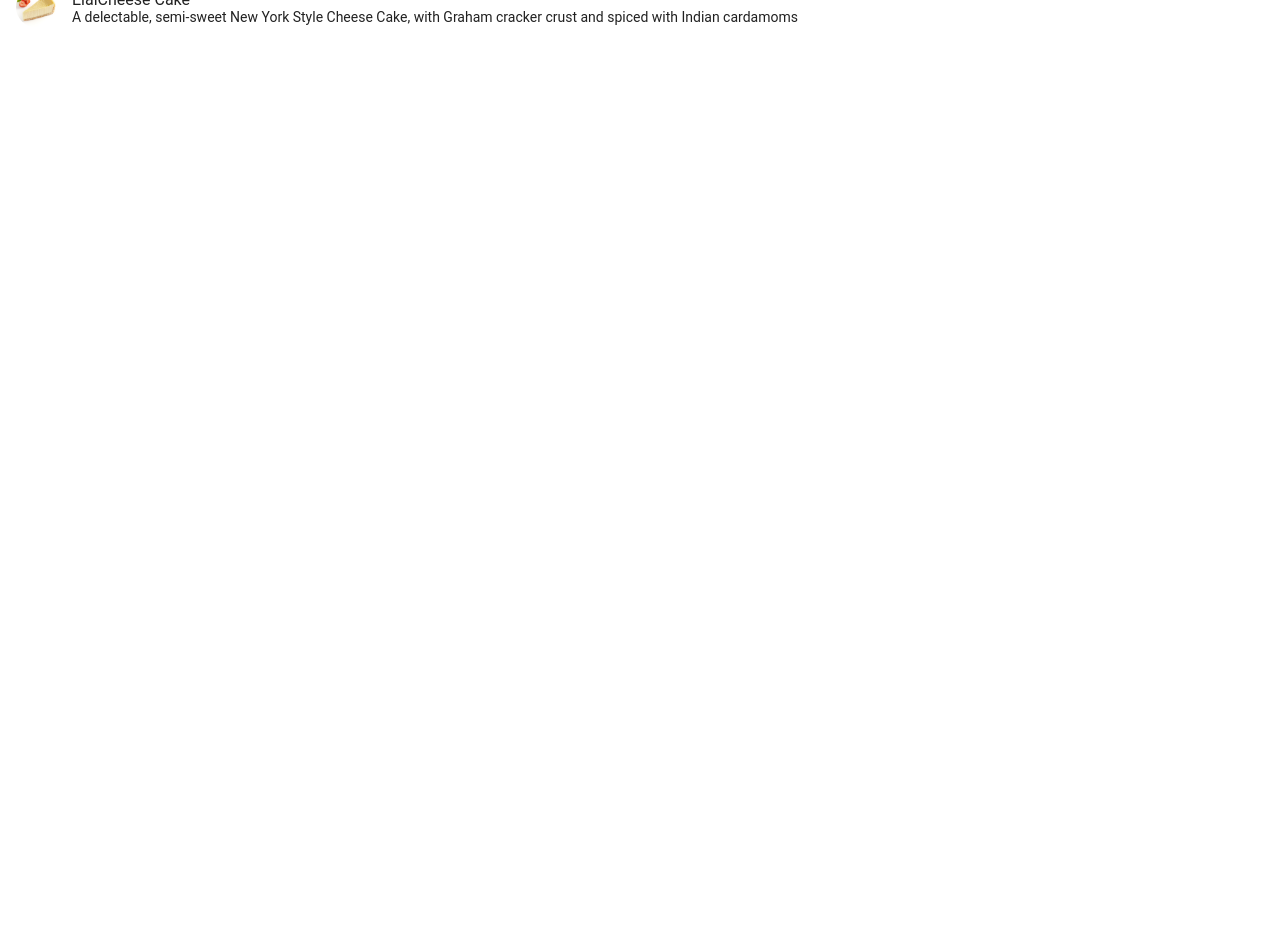
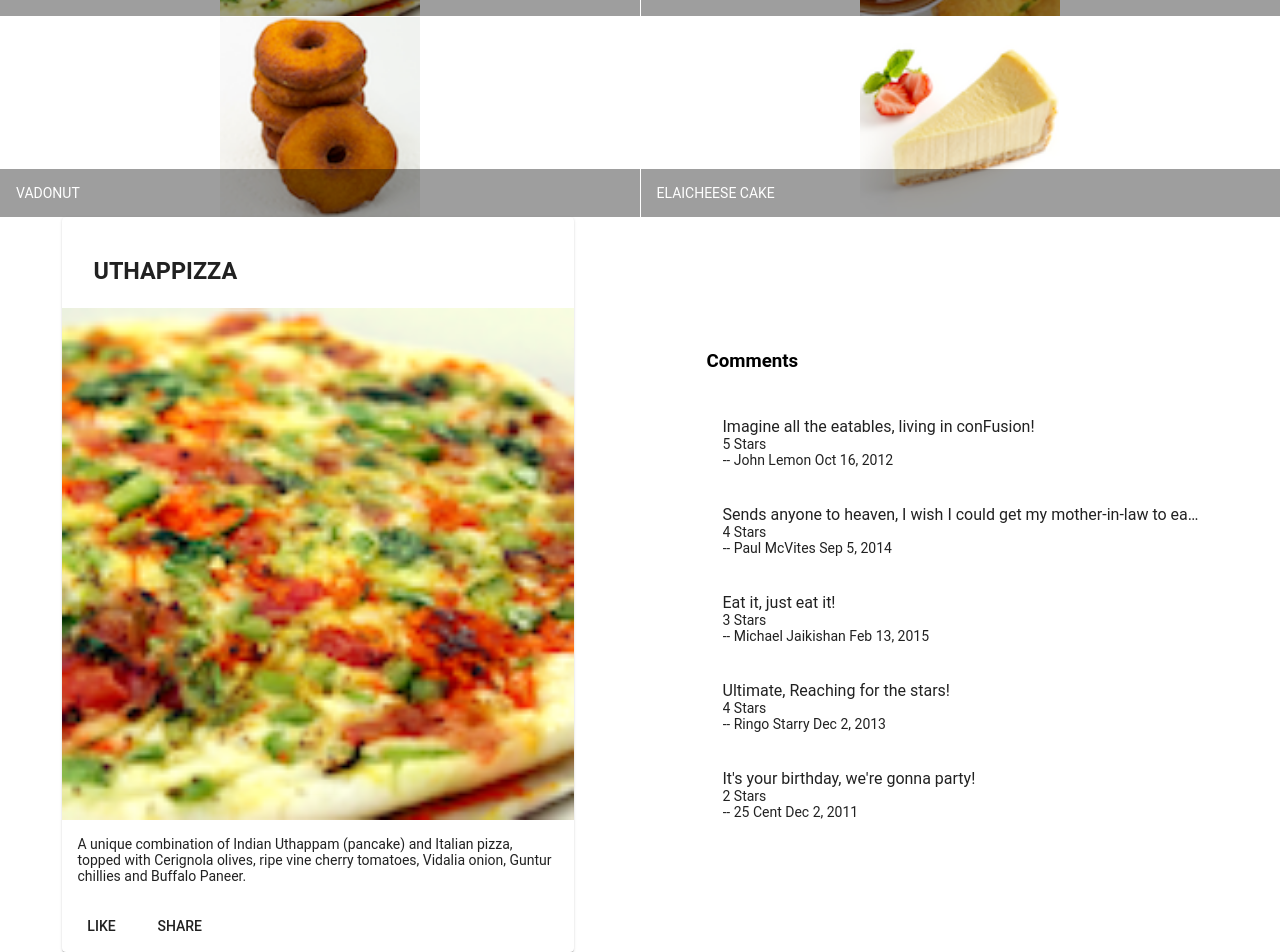
Before and after one commit to mehdi-ait/Angular_Confusion, an Angular app: page / in a window 1280 px wide. Shown: the part 317-1269 px from the top of the page. Before the commit the page ends 800 px from the top, so only its background shows below. Built offline with nearby package versions, Linux system fonts and the light colour scheme.

Commit message:
Assignement 1 : DONE  !

```diff
--- /dev/null
+++ b/src/app/dish-detail/dish-detail.component.html
@@ -0,0 +1,41 @@
+<div class="container"
+    fxLayout="row"
+    fxLayout.sm="column"
+    fxLayout.xs="column"
+    fxLayoutAlign.gt-md="space-around center"
+    fxLayoutGap="10px"
+    fxLayoutGap.xs="0"
+    *ngIf="dish">
+
+    <div fxFlex="40" >
+     <mat-card>
+        <mat-card-header>
+            <mat-card-title>
+                <h3>{{dish.name | uppercase }}</h3>
+            </mat-card-title>
+        </mat-card-header>
+        <img mat-card-image src={{dish.image}} alt={{dish.name}} />
+        <mat-card-content>
+          <p>{{dish.description}}</p>
+        </mat-card-content>
+        <mat-card-actions>
+            <button mat-button>LIKE</button>
+            <button mat-button>SHARE</button>
+        </mat-card-actions>
+      </mat-card>
+    </div>
+
+   <div fxFlex="40">
+      <h3>Comments</h3>
+     <mat-list >
+        <mat-list-item *ngFor="let comment of dish.comments">
+
+               <span matLine>{{comment.comment}}</span>
+               <span matLine>{{comment.rating}} Stars</span>
+               <span matLine>-- {{comment.author}} {{ comment.date | date }}</span>
+
+        </mat-list-item>
+     </mat-list>
+   </div>
+
+</div>
--- /dev/null
+++ b/src/app/dish-detail/dish-detail.component.ts
@@ -0,0 +1,62 @@
+import { Component, OnInit } from '@angular/core';
+
+
+const DISH = {
+  id: '0',
+  name: 'Uthappizza',
+  image: '/assets/images/uthappizza.png',
+  category: 'mains',
+  featured: true,
+  label: 'Hot',
+  price: '4.99',
+  // tslint:disable-next-line:max-line-length
+  description: 'A unique combination of Indian Uthappam (pancake) and Italian pizza, topped with Cerignola olives, ripe vine cherry tomatoes, Vidalia onion, Guntur chillies and Buffalo Paneer.',
+  comments: [
+       {
+           rating: 5,
+           comment: 'Imagine all the eatables, living in conFusion!',
+           author: 'John Lemon',
+           date: '2012-10-16T17:57:28.556094Z'
+       },
+       {
+           rating: 4,
+           comment: 'Sends anyone to heaven, I wish I could get my mother-in-law to eat it!',
+           author: 'Paul McVites',
+           date: '2014-09-05T17:57:28.556094Z'
+       },
+       {
+           rating: 3,
+           comment: 'Eat it, just eat it!',
+           author: 'Michael Jaikishan',
+           date: '2015-02-13T17:57:28.556094Z'
+       },
+       {
+           rating: 4,
+           comment: 'Ultimate, Reaching for the stars!',
+           author: 'Ringo Starry',
+           date: '2013-12-02T17:57:28.556094Z'
+       },
+       {
+           rating: 2,
+           comment: 'It\'s your birthday, we\'re gonna party!',
+           author: '25 Cent',
+           date: '2011-12-02T17:57:28.556094Z'
+       }
+   ]
+};
+
+@Component({
+  selector: 'app-dish-detail',
+  templateUrl: './dish-detail.component.html',
+  styleUrls: ['./dish-detail.component.scss']
+})
+export class DishDetailComponent implements OnInit {
+
+  dish = DISH;
+
+  constructor() { }
+
+  ngOnInit(): void {
+  }
+
+}
--- a/src/app/menu/menu.component.html
+++ b/src/app/menu/menu.component.html
@@ -3,15 +3,29 @@
     fxLayout="column"
     fxlayoutGap="10px" >
 
-  <mat-list fxFlex>
-      <mat-list-item *ngFor="let dish of dishes">
-        <img matListAvatar src={{dish.image}} alt={{dish.image}} />
-        <h1 matLine> {{dish.name}} </h1>
-        <p matLine>
-           <span>{{dish.description}}</span>
-        </p>
-      </mat-list-item>
-  </mat-list>
+    <div fcFlex>
+        <div>
+            <h3>Menu</h3>
+            <hr>
+        </div>
+    </div>
 
 
+  <div fxFlex>
+     <mat-grid-list cols="2" rowHeight="200px">
+        <mat-grid-tile *ngFor="let dish of dishes">
+            <img height="200px" src={{dish.image}} alt={{dish.name}} />
+            <mat-grid-tile-footer>
+
+              <h1> {{dish.name | uppercase}} </h1>
+
+            </mat-grid-tile-footer>
+
+        </mat-grid-tile>
+     </mat-grid-list>
+
+   </div>
+
+  <app-dish-detail></app-dish-detail>
+
 </div>
--- a/src/app/menu/menu.component.ts
+++ b/src/app/menu/menu.component.ts
@@ -3,15 +3,7 @@
 import { Dish } from '../shared/dish';
 
 
-
-@Component({
-  selector: 'app-menu',
-  templateUrl: './menu.component.html',
-  styleUrls: ['./menu.component.scss']
-})
-export class MenuComponent implements OnInit {
-
-  dishes: Dish[] = [
+ const DISHES: Dish[]= [
   {
     id: '0',
     name: 'Uthappizza',
@@ -55,6 +47,15 @@
   }
  ];
 
+@Component({
+  selector: 'app-menu',
+  templateUrl: './menu.component.html',
+  styleUrls: ['./menu.component.scss']
+})
+export class MenuComponent implements OnInit {
+
+  dishes: Dish[] = DISHES;
+
   constructor() { }
 
   ngOnInit(): void {
```
Also changed, not shown: src/app/app.module.ts (+12 -2 lines), src/app/dish-detail/dish-detail.component.scss (added), 1 other file (tests, documents, lock files or other folders). Lines whose indentation alone changed are shown as unchanged.
